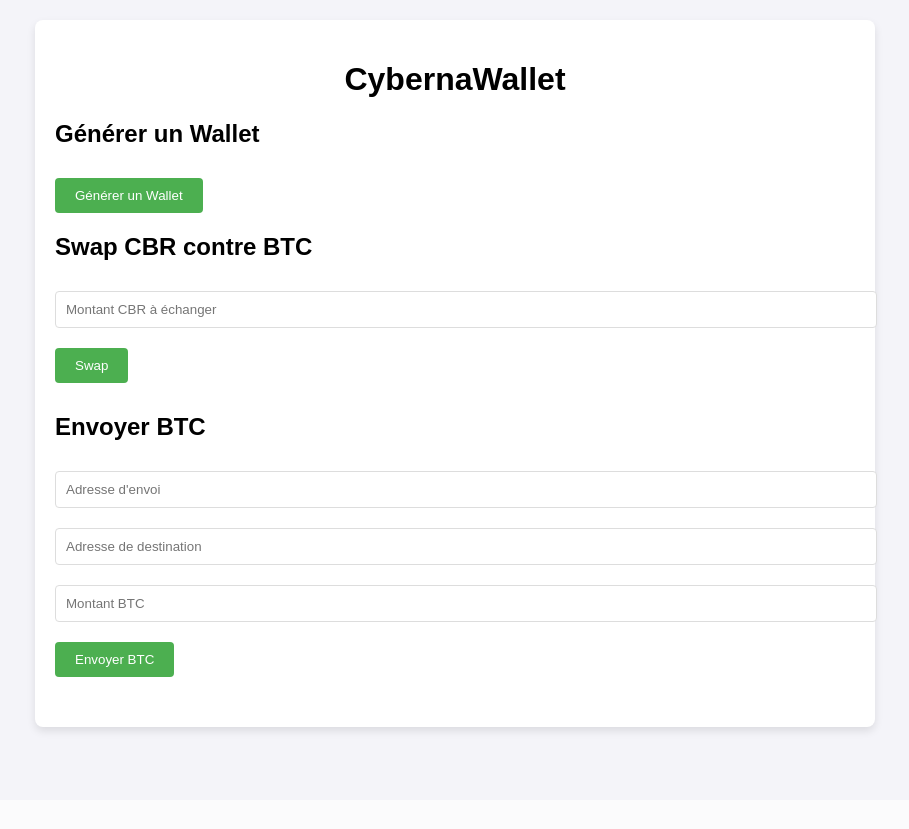
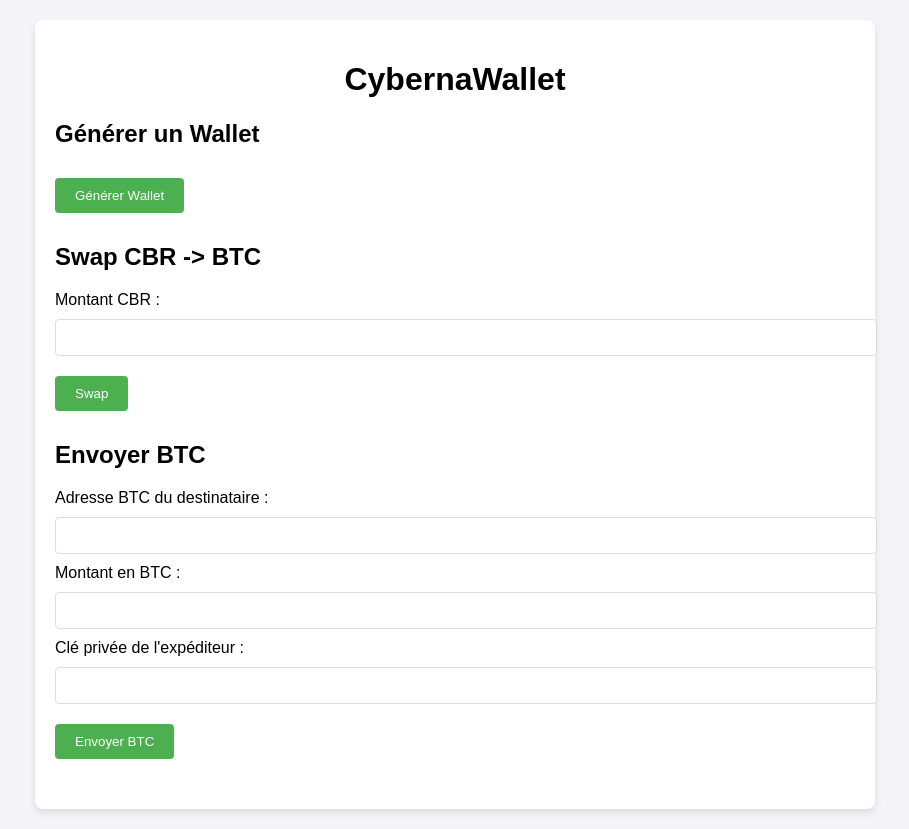
Before and after one commit to CybernaBlack/CybernaWallet, a Flask app: page / in a window 1280 px wide. Shown: the whole page, without its empty margins (185-1094 px from the left). Before the commit the page ends 734 px from the top, so only its background shows below. Run offline with Flask 3, Linux system fonts and the light colour scheme.

Commit message:
Update index.html

```diff
--- a/templates/index.html
+++ b/templates/index.html
@@ -4,82 +4,97 @@
     <meta charset="UTF-8">
     <meta name="viewport" content="width=device-width, initial-scale=1.0">
     <title>CybernaWallet</title>
-    <link rel="stylesheet" href="styles.css">
+    <link rel="stylesheet" href="/static/styles.css">
 </head>
 <body>
     <div class="container">
         <h1>CybernaWallet</h1>
 
-        <!-- Formulaire pour générer un wallet -->
+        <!-- Section générer wallet -->
         <h2>Générer un Wallet</h2>
-        <button id="generate-wallet-btn">Générer un Wallet</button>
-        <div id="wallet-info"></div>
+        <form id="generate-wallet-form">
+            <button type="submit">Générer Wallet</button>
+        </form>
 
-        <!-- Formulaire pour swap CBR -> BTC -->
-        <h2>Swap CBR contre BTC</h2>
+        <h3 id="wallet-info"></h3>
+
+        <!-- Section swap CBR -> BTC -->
+        <h2>Swap CBR -> BTC</h2>
         <form id="swap-form">
-            <input type="number" id="cbr-amount" placeholder="Montant CBR à échanger" required>
+            <label for="cbr-amount">Montant CBR :</label>
+            <input type="number" id="cbr-amount" name="cbr_amount" required>
             <button type="submit">Swap</button>
         </form>
-        <div id="swap-info"></div>
 
-        <!-- Formulaire pour envoyer BTC -->
+        <h3 id="swap-info"></h3>
+
+        <!-- Section envoyer BTC -->
         <h2>Envoyer BTC</h2>
         <form id="send-btc-form">
-            <input type="text" id="from-address" placeholder="Adresse d'envoi" required>
-            <input type="text" id="to-address" placeholder="Adresse de destination" required>
-            <input type="number" id="btc-amount" placeholder="Montant BTC" required>
+            <label for="btc-to-address">Adresse BTC du destinataire :</label>
+            <input type="text" id="btc-to-address" name="to_address" required>
+            <label for="btc-amount">Montant en BTC :</label>
+            <input type="number" step="0.00000001" id="btc-amount" name="amount" required>
+            <label for="btc-private-key">Clé privée de l'expéditeur :</label>
+            <input type="text" id="btc-private-key" name="private_key" required>
             <button type="submit">Envoyer BTC</button>
         </form>
-        <div id="send-info"></div>
+
+        <h3 id="send-btc-info"></h3>
     </div>
 
     <script>
-        document.getElementById('generate-wallet-btn').addEventListener('click', async () => {
-            const response = await fetch('/generate_wallet', { method: 'POST' });
-            const data = await response.json();
-            document.getElementById('wallet-info').innerHTML = `
-                <p>Adresse publique: ${data.public_address}</p>
-                <p>Clé privée: ${data.private_key}</p>
-                <p>Solde CBR: ${data.cbr_balance}</p>
-                <p>Solde BTC: ${data.btc_balance}</p>
-            `;
+        document.getElementById('generate-wallet-form').addEventListener('submit', function (e) {
+            e.preventDefault();
+            fetch('/generate_wallet', {
+                method: 'POST'
+            })
+            .then(response => response.json())
+            .then(data => {
+                document.getElementById('wallet-info').innerText = `Wallet généré ! Adresse : ${data.public_address} | Clé privée : ${data.private_key}`;
+            })
+            .catch(error => console.error('Erreur:', error));
         });
 
-        document.getElementById('swap-form').addEventListener('submit', async (e) => {
+        document.getElementById('swap-form').addEventListener('submit', function (e) {
             e.preventDefault();
             const cbrAmount = document.getElementById('cbr-amount').value;
-            const response = await fetch('/swap_cbr_to_btc', {
+            fetch('/swap_cbr_to_btc', {
                 method: 'POST',
-                headers: { 'Content-Type': 'application/json' },
+                headers: {
+                    'Content-Type': 'application/json'
+                },
                 body: JSON.stringify({ cbr_amount: cbrAmount })
-            });
-            const data = await response.json();
-            document.getElementById('swap-info').innerHTML = `
-                <p>BTC reçus: ${data.btc_amount}</p>
-                <p>Solde CBR: ${data.cbr_balance}</p>
-                <p>Solde BTC: ${data.btc_balance}</p>
-            `;
+            })
+            .then(response => response.json())
+            .then(data => {
+                document.getElementById('swap-info').innerText = `Montant BTC reçu : ${data.btc_amount} BTC`;
+            })
+            .catch(error => console.error('Erreur:', error));
         });
 
-        document.getElementById('send-btc-form').addEventListener('submit', async (e) => {
+        document.getElementById('send-btc-form').addEventListener('submit', function (e) {
             e.preventDefault();
-            const fromAddress = document.getElementById('from-address').value;
-            const toAddress = document.getElementById('to-address').value;
-            const btcAmount = document.getElementById('btc-amount').value;
-            const response = await fetch('/send_btc', {
+            const toAddress = document.getElementById('btc-to-address').value;
+            const amount = document.getElementById('btc-amount').value;
+            const privateKey = document.getElementById('btc-private-key').value;
+            fetch('/send_btc', {
                 method: 'POST',
-                headers: { 'Content-Type': 'application/json' },
+                headers: {
+                    'Content-Type': 'application/json'
+                },
                 body: JSON.stringify({
-                    from_address: fromAddress,
+                    from_address: 'adresse_de_l_expéditeur', // Remplace par l'adresse de l'expéditeur
                     to_address: toAddress,
-                    amount: btcAmount
+                    amount: amount,
+                    private_key: privateKey
                 })
-            });
-            const data = await response.json();
-            document.getElementById('send-info').innerHTML = `
-                <p>Transaction ID: ${data.tx.hash}</p>
-            `;
+            })
+            .then(response => response.json())
+            .then(data => {
+                document.getElementById('send-btc-info').innerText = `Transaction envoyée : ${data.tx.hash}`;
+            })
+            .catch(error => console.error('Erreur:', error));
         });
     </script>
 </body>
```
